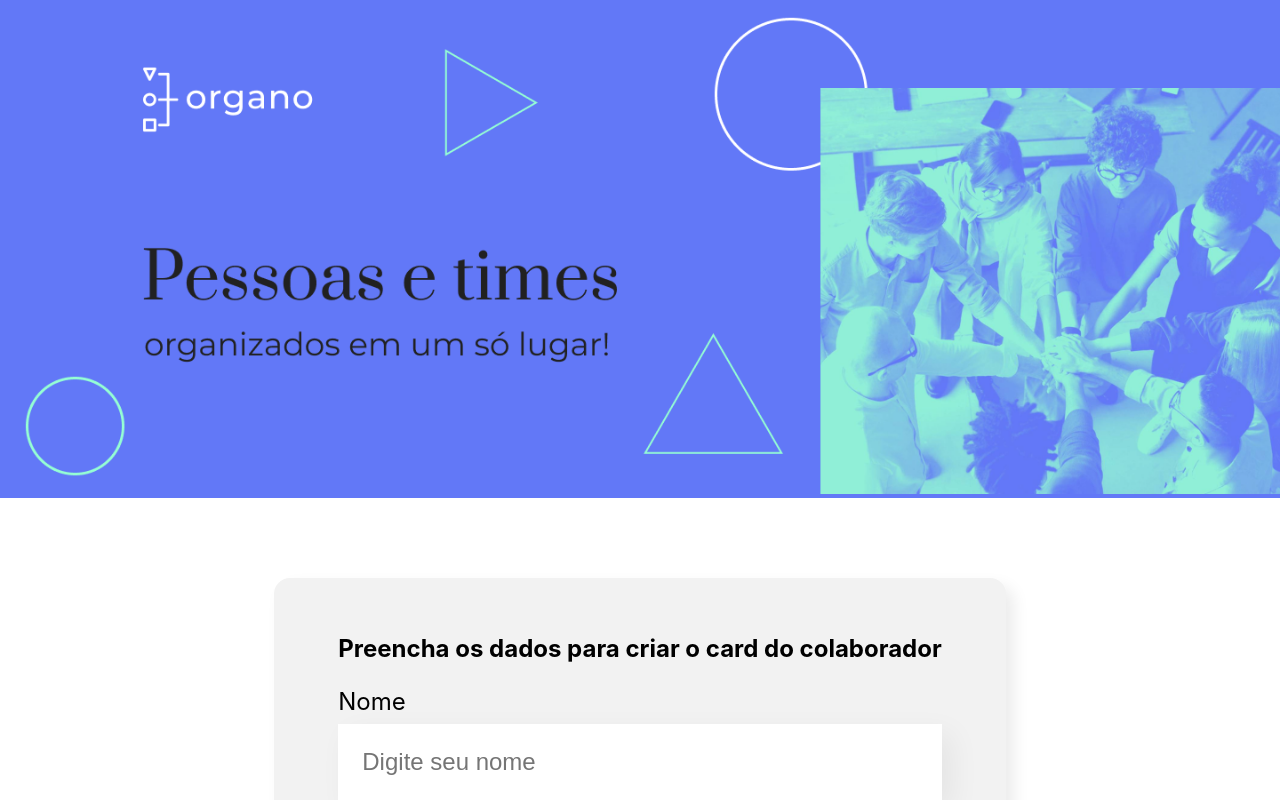
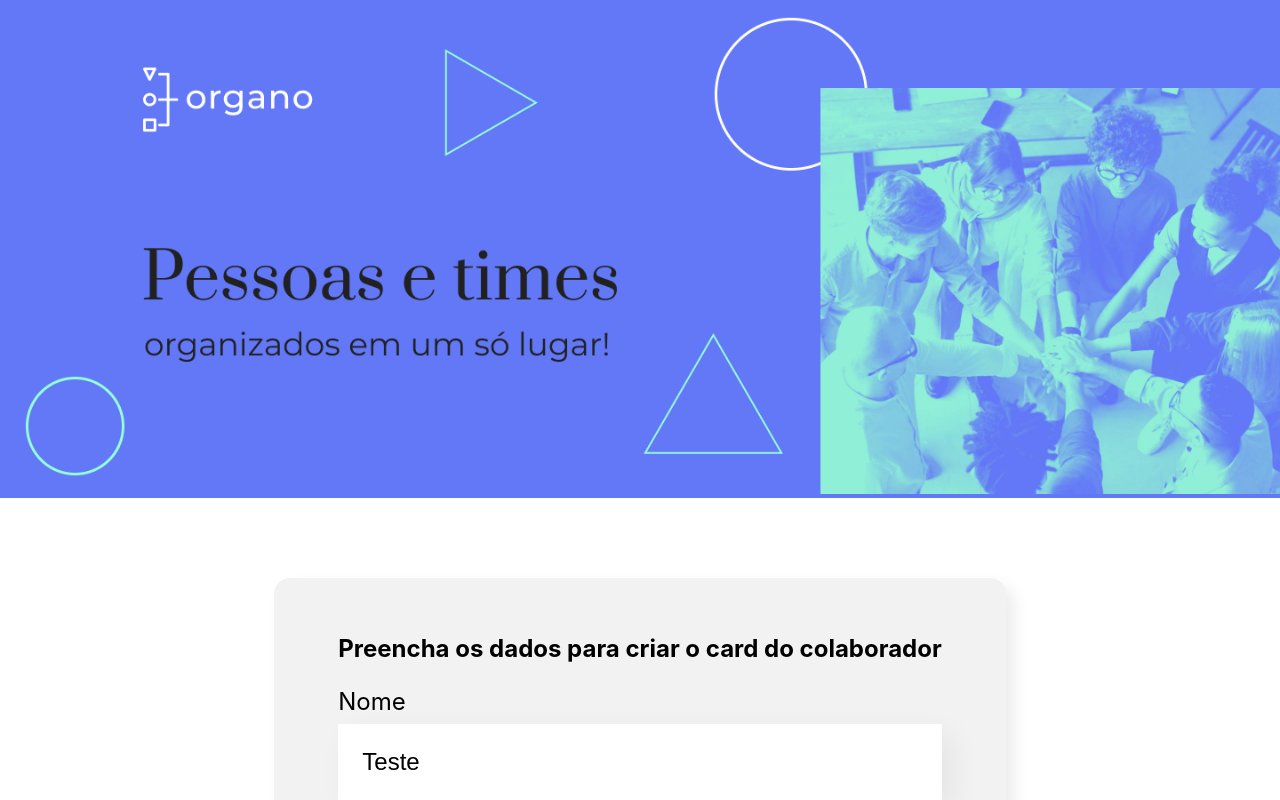
Before and after one commit to JeffersonRolino/organo, a React (Create React App) app: page / in a window 1280 px wide. Shown: the top 800 px of the page. Built offline with nearby package versions, Linux system fonts and the light colour scheme.

Commit message:
Capítulo 03: Interagindo com o usuário - Lição 02: Manipulando o input do usuário

```diff
--- a/src/components/TextInput/index.jsx
+++ b/src/components/TextInput/index.jsx
@@ -1,10 +1,18 @@
 import './TextInput.css';
 
 const TextInput = (props) => {
+
+    let inputValue = 'Teste';
+
+    const onTyped = (event) => {
+        inputValue = event.target.value;
+        console.log(event.target.value);
+    }
+
     return (
         <div className="text-input">
             <label>{props.label}</label>
-            <input required={props.required} placeholder={props.placeholder}/>
+            <input value={inputValue} onChange={onTyped} required={props.required} placeholder={props.placeholder}/>
         </div>
     )
 }
```
